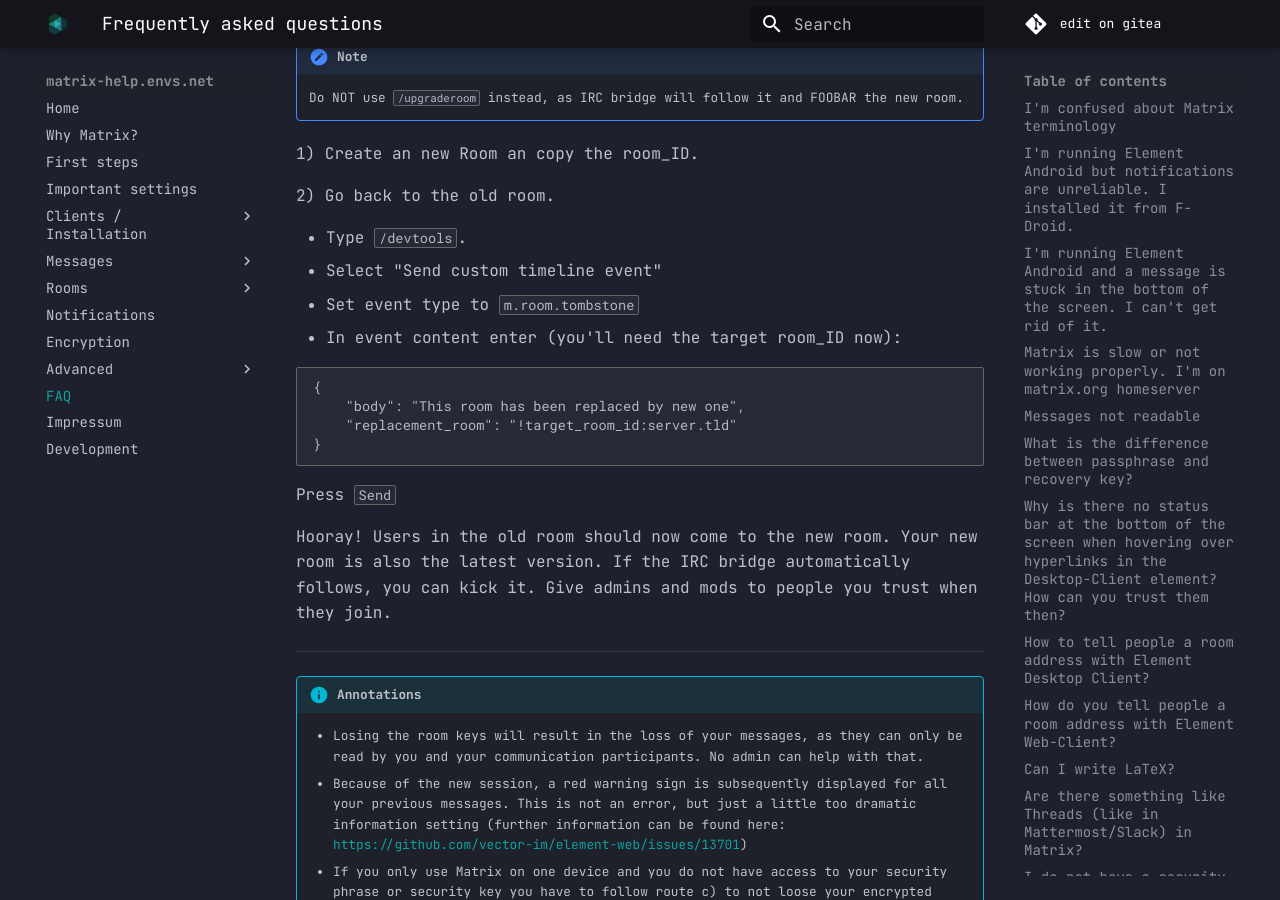
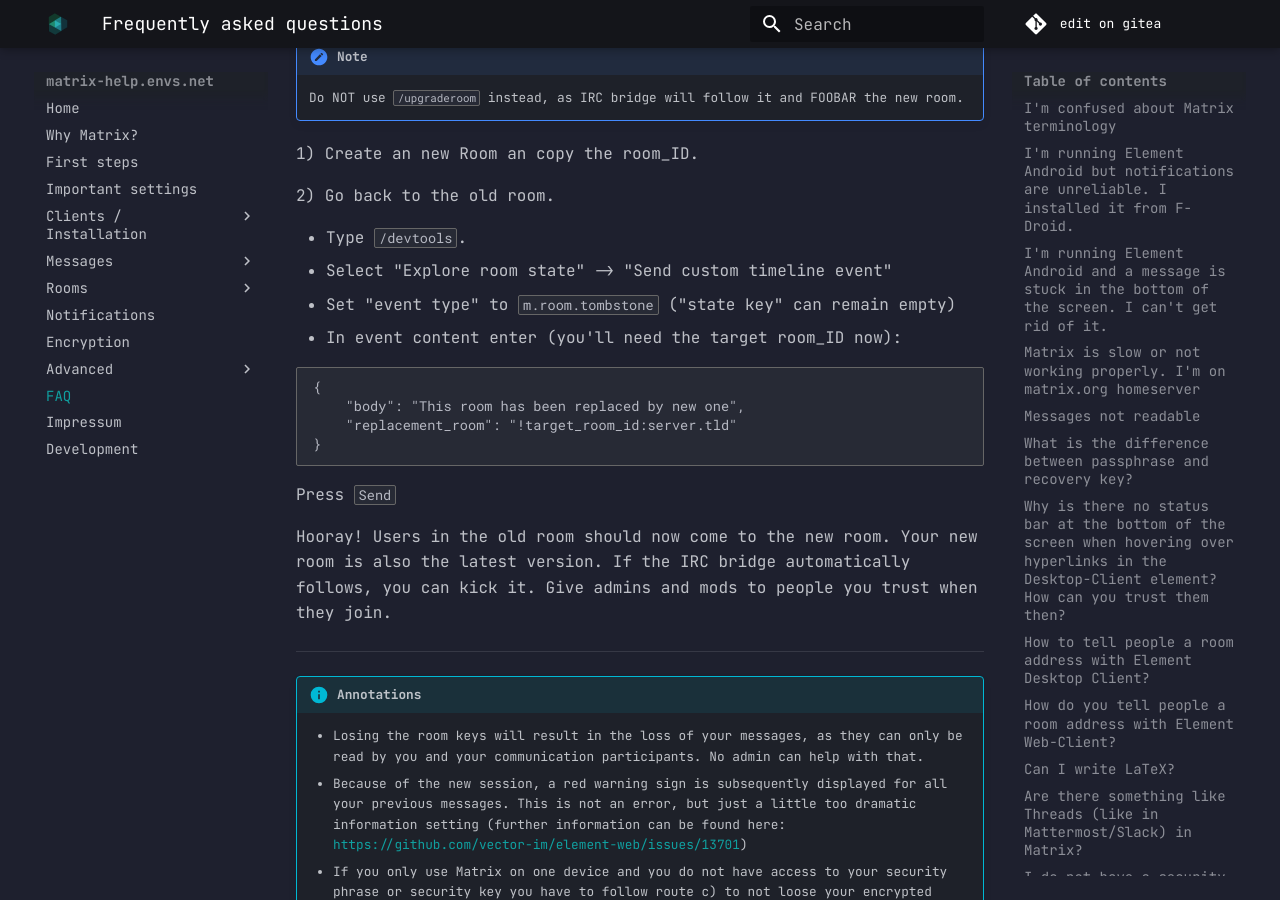
Before and after one commit to envs-net/matrix-doc, an MkDocs documentation site: the page built from docs/faq.md, in a window 1280 px wide and 900 px high, scrolled down 8202 px. Built offline with MkDocs 1.6.1 and Material for MkDocs 9.7.7, drawn with Linux system fonts in a browser that asks for light colours.

Commit message:
faq: update "Create a tombstone event"

````diff
--- a/docs/faq.md
+++ b/docs/faq.md
@@ -177,8 +177,8 @@ This will move all Matrix users in the old room to the new room.
 2) Go back to the old room.
 
 * Type `/devtools`.
-* Select "Send custom timeline event"
-* Set event type to `m.room.tombstone`
+* Select "Explore room state" -> "Send custom timeline event"
+* Set "event type" to `m.room.tombstone` ("state key" can remain empty)
 * In event content enter (you'll need the target room_ID now):
 
 ```json
````
